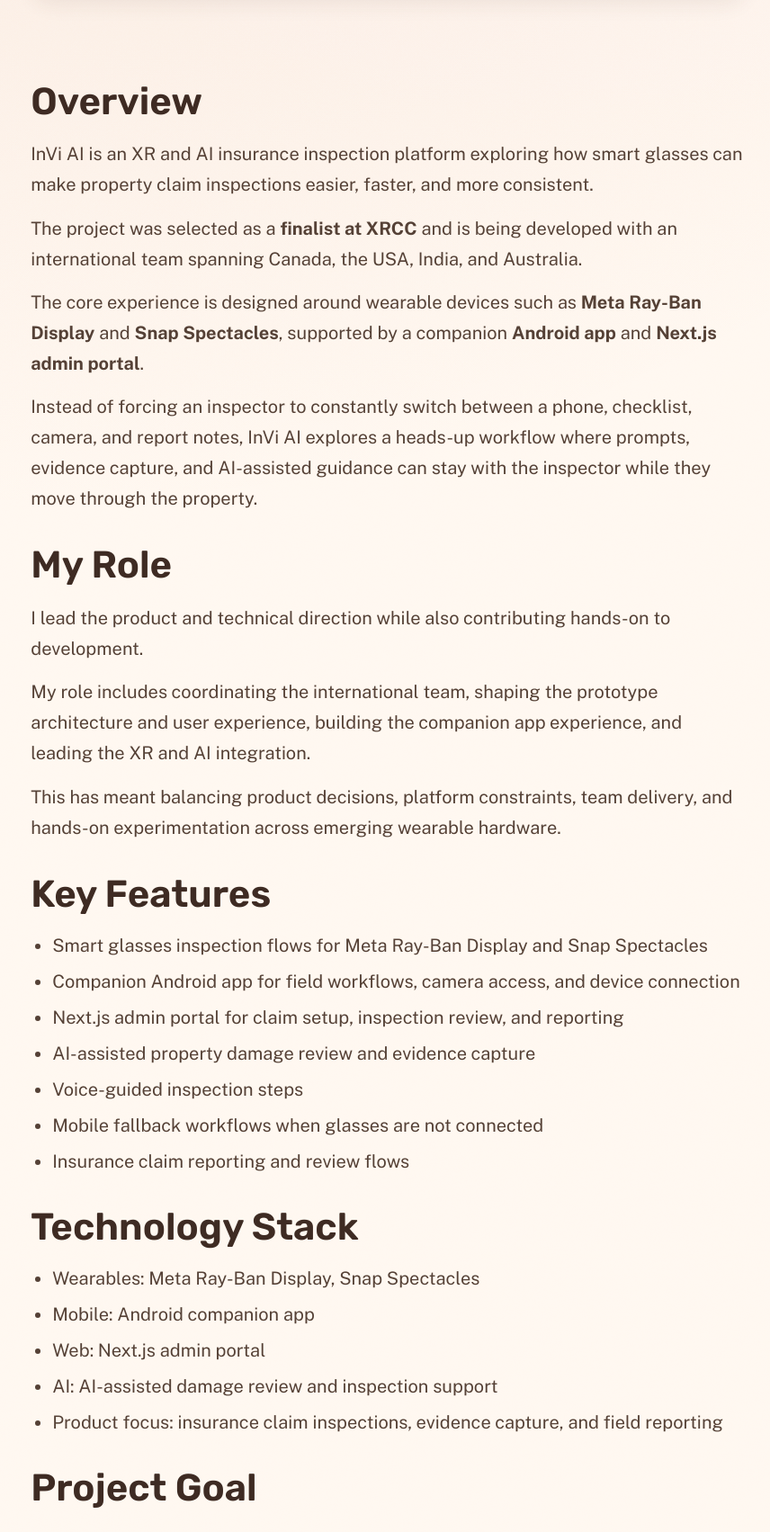
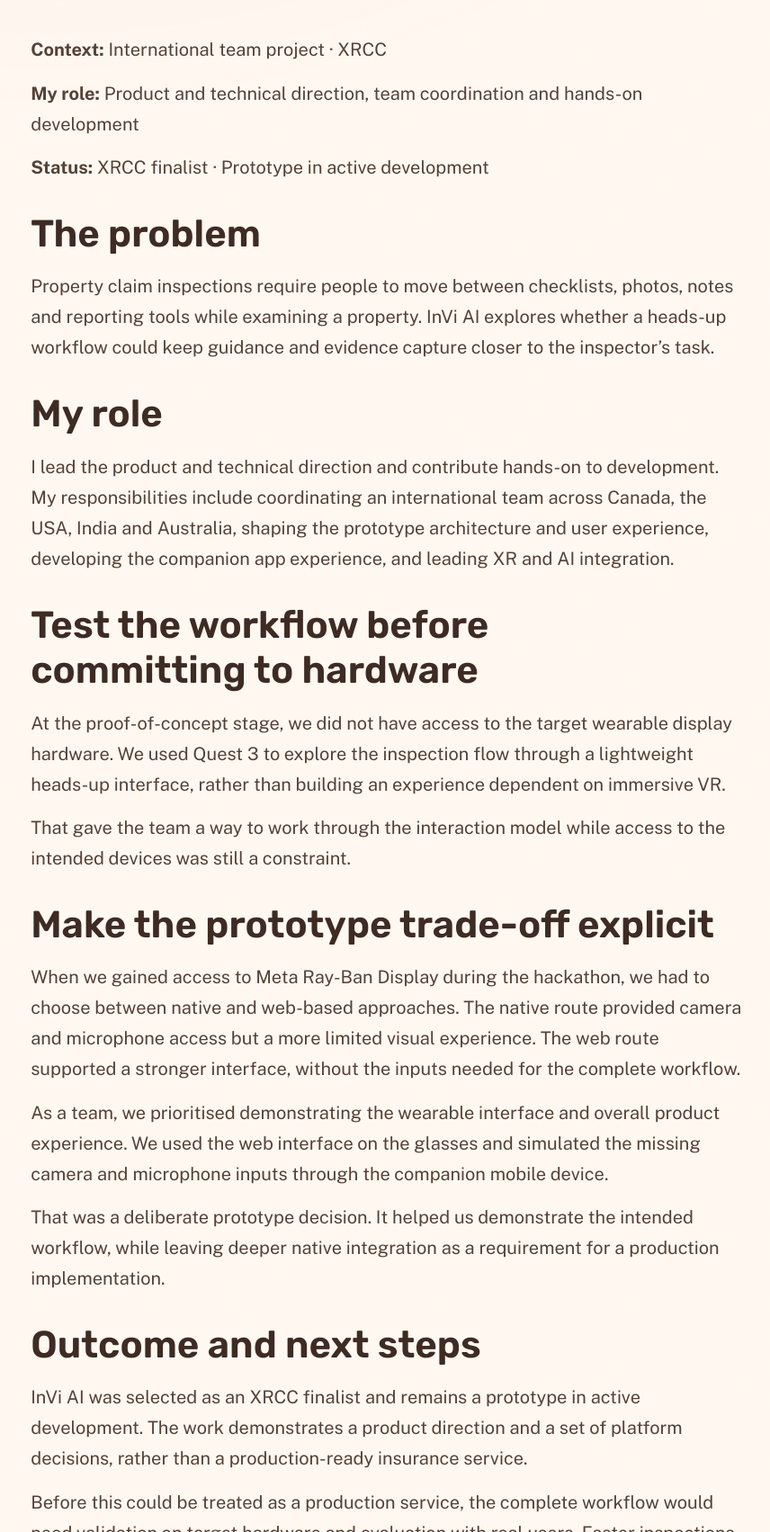
Before and after one commit to beardydevadventures/mattaisthorpe.github.io, an Astro site in the folder portfolio-site/: page /projects/ai/invi-ai in a window 1280 px wide. Shown: the part 1097-2800 px from the top of the page at 90% size, without its empty margins (208-1064 px from the left). Built offline with nearby package versions, Linux system fonts and the light colour scheme; Astro itself is replaced by a stand-in of ours; some packages are replaced by stand-ins of ours.

Commit message:
Reframe InVi AI around product and team decisions

```diff
--- a/portfolio-site/src/content/projects/ai/invi-ai.md
+++ b/portfolio-site/src/content/projects/ai/invi-ai.md
@@ -1,10 +1,9 @@
 ---
-title: InVi AI – XR + AI Claim Inspections for Smart Glasses
+title: "InVi AI: setting product direction around real platform constraints"
 publishDate: 2026-06-20 00:00:00
 img: /assets/projects/invi-ai-cover.jpg
 img_alt: Field inspector using smart glasses with AI-assisted damage detection overlays during a property claim inspection.
-description: |
-  An XRCC finalist project exploring how Meta Ray-Ban Display, Snap Spectacles, a companion Android app, and AI-assisted workflows can make insurance claim inspections faster and easier.
+description: "Leading an international team through wearable-platform trade-offs to demonstrate an AI-assisted inspection workflow. XRCC finalist prototype."
 tags:
   - XR
   - AI
@@ -16,70 +15,36 @@ featured: true
 awardStatus: finalist
 ---
 
-## Overview
+**Context:** International team project · XRCC
 
-InVi AI is an XR and AI insurance inspection platform exploring how smart glasses can make property claim inspections easier, faster, and more consistent.
+**My role:** Product and technical direction, team coordination and hands-on development
 
-The project was selected as a **finalist at XRCC** and is being developed with an international team spanning Canada, the USA, India, and Australia.
+**Status:** XRCC finalist · Prototype in active development
 
-The core experience is designed around wearable devices such as **Meta Ray-Ban Display** and **Snap Spectacles**, supported by a companion **Android app** and **Next.js admin portal**.
+## The problem
 
-Instead of forcing an inspector to constantly switch between a phone, checklist, camera, and report notes, InVi AI explores a heads-up workflow where prompts, evidence capture, and AI-assisted guidance can stay with the inspector while they move through the property.
+Property claim inspections require people to move between checklists, photos, notes and reporting tools while examining a property. InVi AI explores whether a heads-up workflow could keep guidance and evidence capture closer to the inspector's task.
 
-## My Role
+## My role
 
-I lead the product and technical direction while also contributing hands-on to development.
+I lead the product and technical direction and contribute hands-on to development. My responsibilities include coordinating an international team across Canada, the USA, India and Australia, shaping the prototype architecture and user experience, developing the companion app experience, and leading XR and AI integration.
 
-My role includes coordinating the international team, shaping the prototype architecture and user experience, building the companion app experience, and leading the XR and AI integration.
+## Test the workflow before committing to hardware
 
-This has meant balancing product decisions, platform constraints, team delivery, and hands-on experimentation across emerging wearable hardware.
+At the proof-of-concept stage, we did not have access to the target wearable display hardware. We used Quest 3 to explore the inspection flow through a lightweight heads-up interface, rather than building an experience dependent on immersive VR.
 
-## Key Features
+That gave the team a way to work through the interaction model while access to the intended devices was still a constraint.
 
-- Smart glasses inspection flows for Meta Ray-Ban Display and Snap Spectacles
-- Companion Android app for field workflows, camera access, and device connection
-- Next.js admin portal for claim setup, inspection review, and reporting
-- AI-assisted property damage review and evidence capture
-- Voice-guided inspection steps
-- Mobile fallback workflows when glasses are not connected
-- Insurance claim reporting and review flows
+## Make the prototype trade-off explicit
 
-## Technology Stack
+When we gained access to Meta Ray-Ban Display during the hackathon, we had to choose between native and web-based approaches. The native route provided camera and microphone access but a more limited visual experience. The web route supported a stronger interface, without the inputs needed for the complete workflow.
 
-- Wearables: Meta Ray-Ban Display, Snap Spectacles
-- Mobile: Android companion app
-- Web: Next.js admin portal
-- AI: AI-assisted damage review and inspection support
-- Product focus: insurance claim inspections, evidence capture, and field reporting
+As a team, we prioritised demonstrating the wearable interface and overall product experience. We used the web interface on the glasses and simulated the missing camera and microphone inputs through the companion mobile device.
 
-## Project Goal
+That was a deliberate prototype decision. It helped us demonstrate the intended workflow, while leaving deeper native integration as a requirement for a production implementation.
 
-Property claim inspections involve visual evidence, structured checklists, photos, location context, and reporting.
+## Outcome and next steps
 
-InVi AI explores how XR and AI can reduce friction in that process by helping inspectors capture the right information at the right time.
+InVi AI was selected as an XRCC finalist and remains a prototype in active development. The work demonstrates a product direction and a set of platform decisions, rather than a production-ready insurance service.
 
-The goal is to make inspections feel less like manual administration and more like a guided field workflow, where wearable technology and AI support the inspector without getting in the way.
-
-## Prototype &amp; Platform Trade-offs
-
-One of our first major decisions was choosing which wearable platform to build the concept around.
-
-We considered **Meta Quest 3, Meta Ray-Ban Display, and Snap Spectacles**. At the proof-of-concept stage, we did not yet have access to the wearable display hardware, so we used Quest 3 to validate the core interaction model and inspection workflow.
-
-Rather than designing specifically for VR, we created a lightweight heads-up interface that approximated how the experience should work on smart glasses. This allowed us to validate the workflow before moving onto the target hardware.
-
-When we gained access to Meta Ray-Ban Display during the hackathon, we faced another trade-off: whether to build the wearable experience using the native application path or a web-based interface.
-
-The native approach provided access to the camera and microphone, but gave us a more limited visual experience. The web-based approach produced a stronger interface on the glasses, but did not provide the camera and microphone access we needed for the complete workflow.
-
-As a team, we decided that demonstrating the wearable interface and overall product experience was the more important goal for the prototype.
-
-We therefore used the web-based experience on the glasses and simulated the missing camera and microphone inputs through the companion mobile device during the demonstration.
-
-This allowed us to show the intended end-to-end workflow despite the limitations of the available development APIs.
-
-It was a deliberately prototype-focused decision: prioritise validating the experience and product direction first, while recognising that a production implementation would require deeper native integration as the hardware and SDK capabilities mature.
-
-## Status
-
-XRCC finalist / prototype in active development.
+Before this could be treated as a production service, the complete workflow would need validation on target hardware and evaluation with real users. Faster inspections, improved consistency and reduced administration remain goals to test, not measured outcomes claimed here.
```
